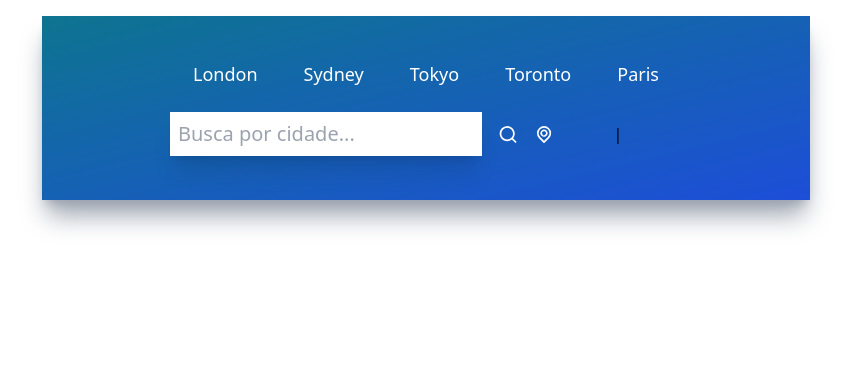
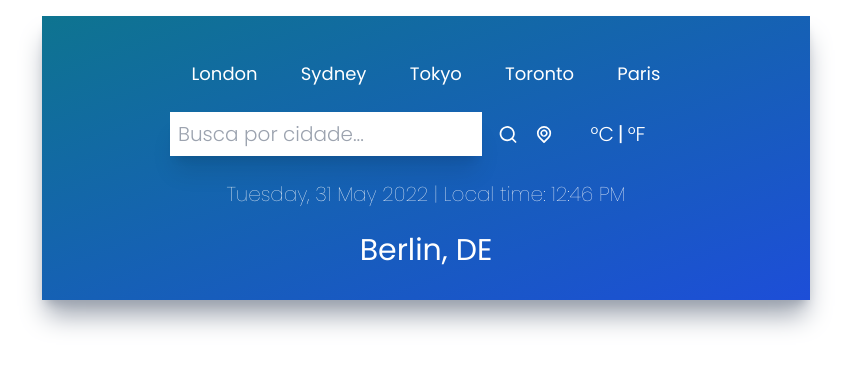
Before and after one commit to Vinnizius1/react_weather_app, a React (Create React App) app: page / in a window 1280 px wide. Shown: the top 368 px of the page, without its empty margins (214-1065 px from the left). Built offline with nearby package versions, Linux system fonts and the light colour scheme.

Commit message:
componente 'TimeandLocation' + fontes

```diff
--- a/public/index.html
+++ b/public/index.html
@@ -10,34 +10,20 @@
       content="Web site created using create-react-app"
     />
     <link rel="apple-touch-icon" href="%PUBLIC_URL%/logo192.png" />
-    <!--
-      manifest.json provides metadata used when your web app is installed on a
-      user's mobile device or desktop. See https://developers.google.com/web/fundamentals/web-app-manifest/
-    -->
+
     <link rel="manifest" href="%PUBLIC_URL%/manifest.json" />
-    <!--
-      Notice the use of %PUBLIC_URL% in the tags above.
-      It will be replaced with the URL of the `public` folder during the build.
-      Only files inside the `public` folder can be referenced from the HTML.
 
-      Unlike "/favicon.ico" or "favicon.ico", "%PUBLIC_URL%/favicon.ico" will
-      work correctly both with client-side routing and a non-root public URL.
-      Learn how to configure a non-root public URL by running `npm run build`.
-    -->
+    <link rel="preconnect" href="https://fonts.googleapis.com" />
+    <link rel="preconnect" href="https://fonts.gstatic.com" crossorigin />
+    <link
+      href="https://fonts.googleapis.com/css2?family=Poppins:ital,wght@0,100;0,300;0,400;0,600;0,700;0,800;1,300;1,400;1,600;1,700&display=swap"
+      rel="stylesheet"
+    />
+
     <title>React Weather App</title>
   </head>
   <body>
     <noscript>You need to enable JavaScript to run this app.</noscript>
     <div id="root"></div>
-    <!--
-      This HTML file is a template.
-      If you open it directly in the browser, you will see an empty page.
-
-      You can add webfonts, meta tags, or analytics to this file.
-      The build step will place the bundled scripts into the <body> tag.
-
-      To begin the development, run `npm start` or `yarn start`.
-      To create a production bundle, use `npm run build` or `yarn build`.
-    -->
   </body>
 </html>
--- a/src/App.js
+++ b/src/App.js
@@ -2,6 +2,7 @@ import "./App.css";
 import UilReact from "@iconscout/react-unicons/icons/uil-react";
 import TopButtons from "./components/TopButtons";
 import Inputs from "./components/Inputs";
+import TimeAndLocation from "./components/TimeAndLocation";
 
 function App() {
   return (
@@ -9,6 +10,8 @@ function App() {
     from-cyan-700 to-blue-700 h-fit shadow-xl shadow-gray-400">
       <TopButtons />
       <Inputs />
+
+      <TimeAndLocation />
     </div>
   );
 }
--- a/src/components/Inputs.jsx
+++ b/src/components/Inputs.jsx
@@ -21,9 +21,9 @@ function Inputs() {
       </div>
 
       <div className="flex flex-row w-1/4 items-center justify-center">
-        <button></button>
-        <p>|</p>
-        <button></button>
+        <button name="metric" className="text-xl text-white font-light">°C</button>
+        <p className="text-xl text-white mx-1">|</p>
+        <button name="imperial" className="text-xl text-white font-light">°F</button>
       </div>
     </div>
   );
--- /dev/null
+++ b/src/components/TimeAndLocation.jsx
@@ -0,0 +1,19 @@
+import React from "react";
+
+function TimeAndLocation() {
+  return (
+    <div>
+      <div className="flex items-center justify-center my-6">
+        <p className="text-white text-xl font-extralight">
+          Tuesday, 31 May 2022 | Local time: 12:46 PM
+        </p>
+      </div>
+
+      <div className="flex items-center justify-center my-3">
+        <p className="text-white text-3xl font-medium">Berlin, DE</p>
+      </div>
+    </div>
+  );
+}
+
+export default TimeAndLocation;
--- a/src/index.css
+++ b/src/index.css
@@ -1,3 +1,7 @@
 @tailwind base;
 @tailwind components;
 @tailwind utilities;
+
+* {
+  font-family: "Poppins", sans-serif;
+}
```
